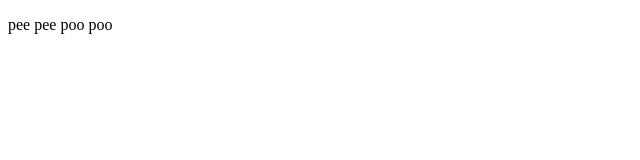
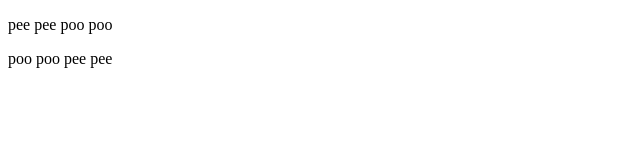
Before and after one commit to SirEnexx/pixel-art, a website: page index.html in a window 1280 px wide. Shown: the full height of the page, 0-640 px from the left. Drawn offline with Linux system fonts and the light colour scheme.

Commit message:
poo poo pee pee

```diff
--- a/index.html
+++ b/index.html
@@ -10,7 +10,7 @@
 <div class="toolbar"></div>
 <div class="grid"></div>
 <p>pee pee poo poo</p>
-
+<p>poo poo pee pee</p>
 
 <script type="text/javascript" src="script.js"></script>
 </body>
```
